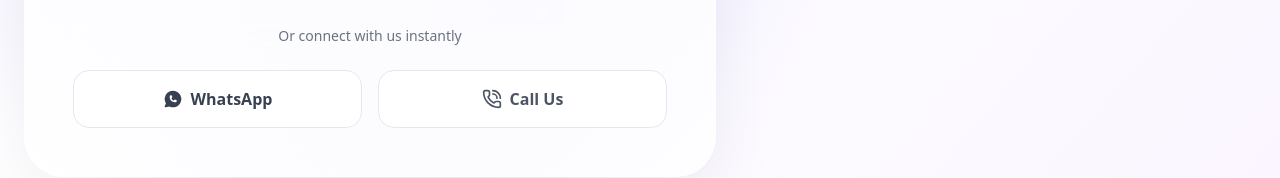
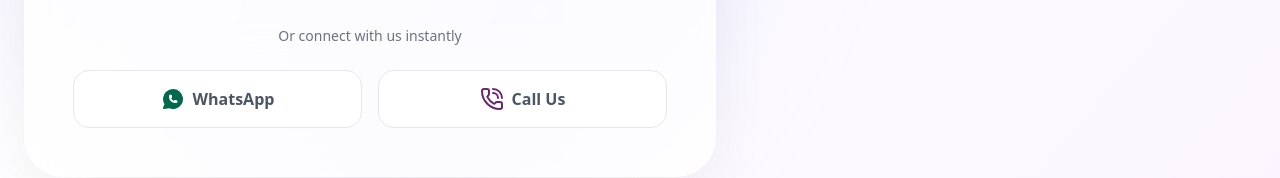
Before and after one commit to ashishkumardubey123/Digital-Web-services-, a Next.js app: page / in a window 1280 px wide. Shown: the part 9220-9398 px from the top of the page. Built offline with nearby package versions, Linux system fonts and the light colour scheme.

Commit message:
forms callling button change

```diff
--- a/src/app/contact/page.tsx
+++ b/src/app/contact/page.tsx
@@ -280,31 +280,45 @@ const ContactForm = () => {
           <div className="mt-10 pt-8 border-t border-gray-100 animate-pop-in" style={getDelay(6)}>
             <p className="text-center text-gray-500 text-sm mb-6 font-medium">Or connect with us instantly</p>
             <div className="grid grid-cols-2 gap-4">
+
+               {/* whatsapp */}
                      <a
           href="https://wa.me/9302300834"
           target="_blank"
           rel="noopener noreferrer"
-                  onClick={() => setNavbar(false)}
           className="flex items-center justify-center gap-2 px-4 py-4 rounded-2xl
                      bg-white border border-gray-200
-                     text-gray-700 font-semibold
+                     text-gray-600 font-semibold
                      hover:border-green-500 hover:text-green-600
                      hover:bg-green-50
                      hover:shadow-lg hover:shadow-green-500/10
                      hover:-translate-y-0.5
                      transition-all duration-300 group"
         >
-                  <IconBrandWhatsappFilled className="w-5 h-5 group-hover:scale-110 transition-transform color=[rgba(0,104,76,1)] duration-300" />
+    <IconBrandWhatsappFilled color="rgba(0,104,76,1)" />
+
           <span>WhatsApp</span>
         </a>
 
+         {/* phone call */}
+
          <a
                  href="tel:9302300834"
-                className="flex items-center justify-center gap-2 px-4 py-4 rounded-2xl bg-white border border-gray-200 text-gray-600 hover:border-purple-500 hover:text-purple-600 hover:bg-purple-50 hover:shadow-lg hover:shadow-purple-500/10 hover:-translate-y-0.5 transition-all duration-300 group"
+                 className="flex items-center justify-center gap-2 px-4 py-4 rounded-2xl
+                            bg-white border border-gray-200
+                            text-gray-600 font-semibold
+                            hover:border-purple-500 hover:text-purple-600
+                            hover:bg-purple-50
+                            hover:shadow-lg hover:shadow-purple-500/10
+                            hover:-translate-y-0.5
+                            transition-all duration-300 group"
                >
-                <PhoneCallIcon className="w-5 h-5 color=[rgba(108,38,113,1)] group-hover:scale-110 transition-transform duration-300" />
-                <span className="font-semibold">Call Us</span>
+             <PhoneCallIcon color="rgba(108,38,113,1)" />
+                 <span>Call Us</span>
                </a>
+
+
+
             </div>
           </div>
         </>
```
Lines whose indentation alone changed are shown as unchanged.
